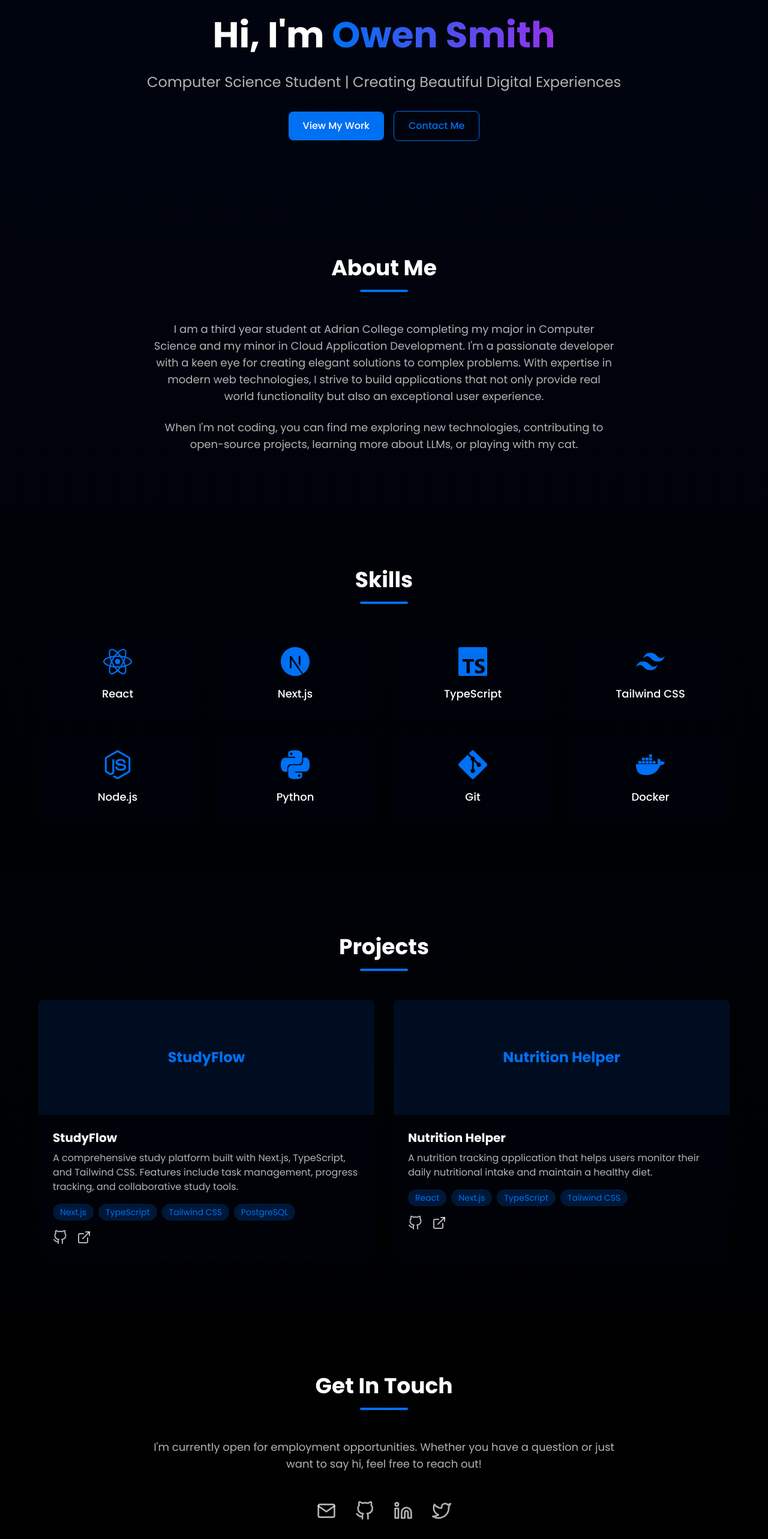
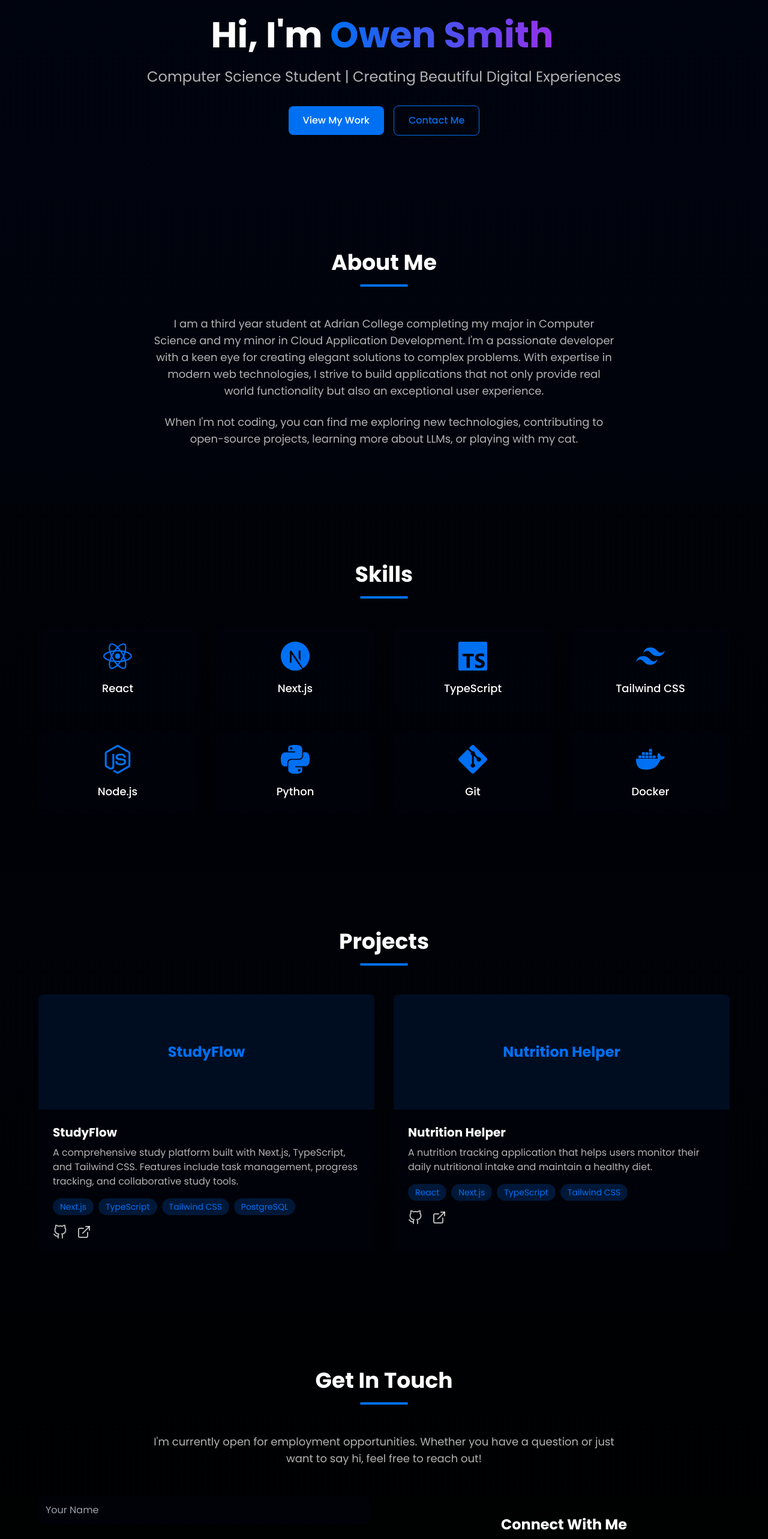
Before and after one commit to carved4/portfolio, a Next.js app: page / in a window 1280 px wide. Shown: the part 100-2666 px from the top of the page at 60% size. Built offline with nearby package versions, Linux system fonts and the light colour scheme.

Commit message:
new contact function

```diff
--- a/package.json
+++ b/package.json
@@ -9,10 +9,13 @@
     "lint": "next lint"
   },
   "dependencies": {
+    "@emailjs/browser": "^4.4.1",
     "@heroicons/react": "^2.0.18",
+    "@types/animejs": "^3.1.12",
     "@types/node": "^20.9.1",
     "@types/react": "^18.2.37",
     "@types/react-dom": "^18.2.15",
+    "animejs": "^3.2.2",
     "autoprefixer": "^10.4.16",
     "clsx": "^2.0.0",
     "eslint": "^8.53.0",
@@ -23,6 +26,7 @@
     "react": "^18.2.0",
     "react-dom": "^18.2.0",
     "react-icons": "^4.12.0",
+    "react-intersection-observer": "^9.13.1",
     "tailwindcss": "^3.3.5",
     "typescript": "^5.3.2"
   }
--- a/src/components/Contact.tsx
+++ b/src/components/Contact.tsx
@@ -1,5 +1,8 @@
 import { motion } from 'framer-motion'
 import { FiMail, FiGithub, FiLinkedin, FiTwitter } from 'react-icons/fi'
+import { useState } from 'react'
+import { useScrollAnimation } from '../hooks/useScrollAnimation'
+import emailjs from '@emailjs/browser'
 
 const socialLinks = [
   {
@@ -25,6 +28,43 @@ const socialLinks = [
 ]
 
 export default function Contact() {
+  const animation = useScrollAnimation()
+  const [formState, setFormState] = useState({ name: '', email: '', message: '' })
+  const [isSubmitting, setIsSubmitting] = useState(false)
+  const [submitStatus, setSubmitStatus] = useState<'idle' | 'success' | 'error'>('idle')
+
+  const handleSubmit = async (e: React.FormEvent) => {
+    e.preventDefault()
+    setIsSubmitting(true)
+    setSubmitStatus('idle')
+
+    try {
+      await emailjs.send(
+        'service_66zvfqp',
+        'template_m5e1uj8',
+        {
+          from_name: formState.name,
+          reply_to: formState.email,
+          message: formState.message,
+          to_name: 'Owen Smith',
+        },
+        'g--PACwBi3mFJwwcf'
+      )
+
+      setSubmitStatus('success')
+      setFormState({ name: '', email: '', message: '' })
+    } catch (error) {
+      console.error('Error sending email:', error)
+      setSubmitStatus('error')
+    } finally {
+      setIsSubmitting(false)
+    }
+  }
+
+  const handleInputChange = (e: React.ChangeEvent<HTMLInputElement | HTMLTextAreaElement>) => {
+    setFormState({ ...formState, [e.target.name]: e.target.value })
+  }
+
   return (
     <section id="contact" className="section-padding bg-black/30">
       <div className="mx-auto max-w-7xl">
@@ -52,20 +92,123 @@ export default function Contact() {
           </p>
         </motion.div>
 
+        <div className="grid md:grid-cols-2 gap-12 max-w-6xl mx-auto">
+          {/* Contact Form */}
+          <motion.div
+            ref={animation.ref}
+            initial="hidden"
+            animate={animation.controls}
+            variants={animation.variants}
+            className="w-full"
+          >
+            <form onSubmit={handleSubmit} className="space-y-6">
+              <motion.div whileHover={{ scale: 1.02 }} whileTap={{ scale: 0.98 }}>
+                <input
+                  type="text"
+                  name="name"
+                  placeholder="Your Name"
+                  value={formState.name}
+                  onChange={handleInputChange}
+                  className="w-full p-3 bg-secondary/50 rounded-lg focus:outline-none focus:ring-2 focus:ring-primary text-white placeholder-gray-400"
+                  required
+                  disabled={isSubmitting}
+                />
+              </motion.div>
+              <motion.div whileHover={{ scale: 1.02 }} whileTap={{ scale: 0.98 }}>
+                <input
+                  type="email"
+                  name="email"
+                  placeholder="Your Email"
+                  value={formState.email}
+                  onChange={handleInputChange}
+                  className="w-full p-3 bg-secondary/50 rounded-lg focus:outline-none focus:ring-2 focus:ring-primary text-white placeholder-gray-400"
+                  required
+                  disabled={isSubmitting}
+                />
+              </motion.div>
+              <motion.div whileHover={{ scale: 1.02 }} whileTap={{ scale: 0.98 }}>
+                <textarea
+                  name="message"
+                  placeholder="Your Message"
+                  value={formState.message}
+                  onChange={handleInputChange}
+                  className="w-full p-3 bg-secondary/50 rounded-lg focus:outline-none focus:ring-2 focus:ring-primary text-white placeholder-gray-400 h-32 resize-none"
+                  required
+                  disabled={isSubmitting}
+                />
+              </motion.div>
+              <motion.button
+                type="submit"
+                whileHover={{ scale: 1.05 }}
+                whileTap={{ scale: 0.95 }}
+                className={`w-full p-3 font-semibold rounded-lg transition-all relative ${
+                  isSubmitting
+                    ? 'bg-gray-500 cursor-not-allowed'
+                    : submitStatus === 'success'
+                    ? 'bg-green-500 hover:bg-green-600'
+                    : submitStatus === 'error'
+                    ? 'bg-red-500 hover:bg-red-600'
+                    : 'bg-primary hover:bg-primary/90'
+                } text-white`}
+                disabled={isSubmitting}
+              >
+                {isSubmitting ? (
+                  <span className="flex items-center justify-center">
+                    <svg className="animate-spin -ml-1 mr-3 h-5 w-5 text-white" xmlns="http://www.w3.org/2000/svg" fill="none" viewBox="0 0 24 24">
+                      <circle className="opacity-25" cx="12" cy="12" r="10" stroke="currentColor" strokeWidth="4"></circle>
+                      <path className="opacity-75" fill="currentColor" d="M4 12a8 8 0 018-8V0C5.373 0 0 5.373 0 12h4zm2 5.291A7.962 7.962 0 014 12H0c0 3.042 1.135 5.824 3 7.938l3-2.647z"></path>
+                    </svg>
+                    Sending...
+                  </span>
+                ) : submitStatus === 'success' ? (
+                  'Message Sent!'
+                ) : submitStatus === 'error' ? (
+                  'Failed to Send - Try Again'
+                ) : (
+                  'Send Message'
+                )}
+              </motion.button>
+              {submitStatus === 'success' && (
+                <motion.p
+                  initial={{ opacity: 0, y: 10 }}
+                  animate={{ opacity: 1, y: 0 }}
+                  className="text-green-500 text-sm text-center mt-2"
+                >
+                  Thanks for reaching out! I'll get back to you soon.
+                </motion.p>
+              )}
+              {submitStatus === 'error' && (
+                <motion.p
+                  initial={{ opacity: 0, y: 10 }}
+                  animate={{ opacity: 1, y: 0 }}
+                  className="text-red-500 text-sm text-center mt-2"
+                >
+                  Something went wrong. Please try again or email me directly.
+                </motion.p>
+              )}
+            </form>
+          </motion.div>
+
+          {/* Social Links */}
           <motion.div
             initial={{ opacity: 0, y: 20 }}
             whileInView={{ opacity: 1, y: 0 }}
             transition={{ duration: 0.5, delay: 0.4 }}
             viewport={{ once: true }}
-          className="flex-center gap-8"
+            className="flex flex-col justify-center items-center gap-8"
           >
+            <div className="text-center mb-8">
+              <h3 className="text-2xl font-bold mb-4">Connect With Me</h3>
+              <p className="text-dimWhite">Find me on these platforms</p>
+            </div>
+            <div className="grid grid-cols-2 gap-8">
               {socialLinks.map((link, index) => (
                 <motion.a
                   key={link.name}
                   href={link.href}
                   target="_blank"
                   rel="noopener noreferrer"
-              className="text-dimWhite hover:text-primary transition-colors"
+                  className="text-dimWhite hover:text-primary transition-colors flex flex-col items-center gap-2"
                   whileHover={{
                     scale: 1.2,
                     rotate: 360,
@@ -74,9 +217,12 @@ export default function Contact() {
                   whileTap={{ scale: 0.95 }}
                 >
                   <link.icon className="w-8 h-8" />
+                  <span className="text-sm">{link.name}</span>
                 </motion.a>
               ))}
+            </div>
           </motion.div>
+        </div>
       </div>
     </section>
   )
--- a/src/components/Hero.tsx
+++ b/src/components/Hero.tsx
@@ -1,124 +1,114 @@
-import { motion, useAnimationControls } from 'framer-motion'
-import { useEffect } from 'react'
+import { motion } from 'framer-motion'
+import { useEffect, useRef, useState } from 'react'
+import anime from 'animejs'
 
 export default function Hero() {
-  const controls = useAnimationControls()
-  const cursorControls = useAnimationControls()
-  const subtitleControls = useAnimationControls()
-  const buttonsControls = useAnimationControls()
-  const text = "Hi, I'm Owen Smith"
+  const [typedText, setTypedText] = useState('')
+  const nameRef = useRef<HTMLSpanElement>(null)
+  const subtitleRef = useRef<HTMLParagraphElement>(null)
+  const buttonsRef = useRef<HTMLDivElement>(null)
+  const cursorRef = useRef<HTMLSpanElement>(null)
 
   useEffect(() => {
-    const animateText = async () => {
-      // Initial fade in
-      await controls.start({
-        opacity: 1,
-        transition: { duration: 0.3 }
-      })
+    const text = "Hi, I'm Owen Smith"
+    let currentIndex = 0
 
-      // Type out text
-      for (let i = 0; i <= text.length; i++) {
-        await controls.start({
-          width: `${(i / text.length) * 100}%`,
-          transition: { duration: 0.05 }
+    // Typing effect with Anime.js cursor animation
+    const typeText = () => {
+      if (currentIndex <= text.length) {
+        setTypedText(text.slice(0, currentIndex))
+        currentIndex++
+
+        setTimeout(typeText, 100)
+      } else {
+        // After typing complete, start the reveal animation
+        const textAnimation = anime.timeline({
+          easing: 'easeOutExpo',
+          duration: 1200
         })
+
+        textAnimation
+          .add({
+            targets: subtitleRef.current,
+            translateY: [50, 0],
+            opacity: [0, 1],
+            delay: 200
+          })
+          .add({
+            targets: buttonsRef.current?.children,
+            translateY: [50, 0],
+            opacity: [0, 1],
+            delay: anime.stagger(200),
+            offset: '-=600'
+          })
+
+        // Fade out cursor
+        if (cursorRef.current) {
+          anime({
+            targets: cursorRef.current,
+            opacity: [1, 0],
+            scaleX: [1, 0],
+            duration: 500,
+            easing: 'easeInOutQuad'
+          })
+        }
       }
-
-      // Animate cursor after typing
-      await cursorControls.start({
-        scaleY: [1, 1, 1, 0],
-        x: [0, 10, 20, 30],
-        opacity: [1, 1, 0.5, 0],
-        transition: {
-          duration: 0.5,
-          times: [0, 0.5, 0.7, 1],
-          ease: "easeInOut"
-        }
-      })
-
-      // Fade in subtitle with a smooth slide
-      await subtitleControls.start({
-        opacity: 1,
-        y: 0,
-        transition: {
-          duration: 0.4,
-          ease: "circOut"
-        }
-      })
-
-      // Fade in buttons with a staggered effect
-      await buttonsControls.start({
-        opacity: 1,
-        y: 0,
-        transition: {
-          duration: 0.4,
-          ease: "easeOut"
-        }
-      })
     }
 
-    animateText()
-  }, [controls, cursorControls, subtitleControls, buttonsControls, text])
+    // Start typing
+    typeText()
+  }, [])
+
+  const renderTypedText = () => {
+    const prefix = "Hi, I'm "
+    const name = "Owen Smith"
+    const currentText = typedText
+
+    if (currentText.length <= prefix.length) {
+      return currentText
+    }
+
+    const nameTyped = currentText.slice(prefix.length)
+    return (
+      <>
+        {prefix}
+        <span className="heading-gradient">{nameTyped}</span>
+      </>
+    )
+  }
 
   return (
     <section id="home" className="section-padding pt-32">
       <div className="mx-auto max-w-7xl">
-        <motion.div
-          initial={{ opacity: 0, y: 20 }}
-          animate={{ opacity: 1, y: 0 }}
-          transition={{ duration: 0.3 }}
-          className="text-center"
-        >
+        <div className="text-center">
           <h1 className="text-4xl sm:text-6xl font-bold mb-6 relative">
-            <motion.div
-              initial={{ opacity: 0, width: "0%" }}
-              animate={controls}
-              className="overflow-hidden whitespace-nowrap inline-block"
+            <span
+              ref={nameRef}
+              className="inline-block"
             >
-              Hi, I'm <span className="heading-gradient">Owen Smith</span>
-            </motion.div>
-            <motion.div
-              initial={{
-                opacity: 1,
-                scaleY: 1,
-                x: 0,
-                originX: 0
-              }}
-              animate={cursorControls}
-              className="absolute -right-[3px] top-0 h-full w-[3px] bg-gradient-to-b from-primary via-primary to-purple-600"
-            >
-              <motion.div
-                className="absolute inset-0 bg-primary/30"
-                animate={{
-                  opacity: [0.3, 0.6, 0.3],
-                }}
-                transition={{
-                  duration: 1,
-                  repeat: Infinity,
-                  ease: "linear"
-                }}
-              />
-            </motion.div>
+              {renderTypedText()}
+              <span
+                ref={cursorRef}
+                className="inline-block w-[2px] h-[1em] bg-primary ml-1"
+              >
+                |
+              </span>
+            </span>
           </h1>
-          <motion.p
-            className="text-xl sm:text-2xl text-dimWhite mb-8"
-            initial={{ opacity: 0, y: 20 }}
-            animate={subtitleControls}
+          <p
+            ref={subtitleRef}
+            className="text-xl sm:text-2xl text-dimWhite mb-8 opacity-0"
           >
             Computer Science Student | Creating Beautiful Digital Experiences
-          </motion.p>
-          <motion.div
-            initial={{ opacity: 0, y: 20 }}
-            animate={buttonsControls}
+          </p>
+          <div
+            ref={buttonsRef}
             className="flex-center gap-4"
           >
             <motion.a
               href="#projects"
               className="bg-primary hover:bg-primary/90 text-white px-6 py-3 rounded-lg font-medium transition-colors"
-              whileHover={{
-                scale: 1.05,
-                transition: { duration: 0.2 }
-              }}
+              whileHover={{ scale: 1.05 }}
               whileTap={{ scale: 0.95 }}
             >
               View My Work
@@ -126,16 +116,13 @@ export default function Hero() {
             <motion.a
               href="#contact"
               className="border border-primary text-primary hover:bg-primary/10 px-6 py-3 rounded-lg font-medium transition-colors"
-              whileHover={{
-                scale: 1.05,
-                transition: { duration: 0.2 }
-              }}
+              whileHover={{ scale: 1.05 }}
               whileTap={{ scale: 0.95 }}
             >
               Contact Me
             </motion.a>
-          </motion.div>
-        </motion.div>
+          </div>
+        </div>
       </div>
     </section>
   )
--- /dev/null
+++ b/src/hooks/useScrollAnimation.ts
@@ -0,0 +1,31 @@
+import { useEffect } from 'react'
+import { useAnimation } from 'framer-motion'
+import { useInView } from 'react-intersection-observer'
+
+export const useScrollAnimation = () => {
+  const controls = useAnimation()
+  const [ref, inView] = useInView({
+    threshold: 0.3,
+    triggerOnce: true
+  })
+
+  useEffect(() => {
+    if (inView) {
+      controls.start('visible')
+    }
+  }, [controls, inView])
+
+  const variants = {
+    hidden: { opacity: 0, y: 20 },
+    visible: {
+      opacity: 1,
+      y: 0,
+      transition: {
+        duration: 0.5,
+        ease: 'easeOut'
+      }
+    }
+  }
+
+  return { ref, controls, variants }
+}
```
Also changed, not shown: 1 other file (tests, documents, lock files or other folders). Lines whose indentation alone changed are shown as unchanged.
